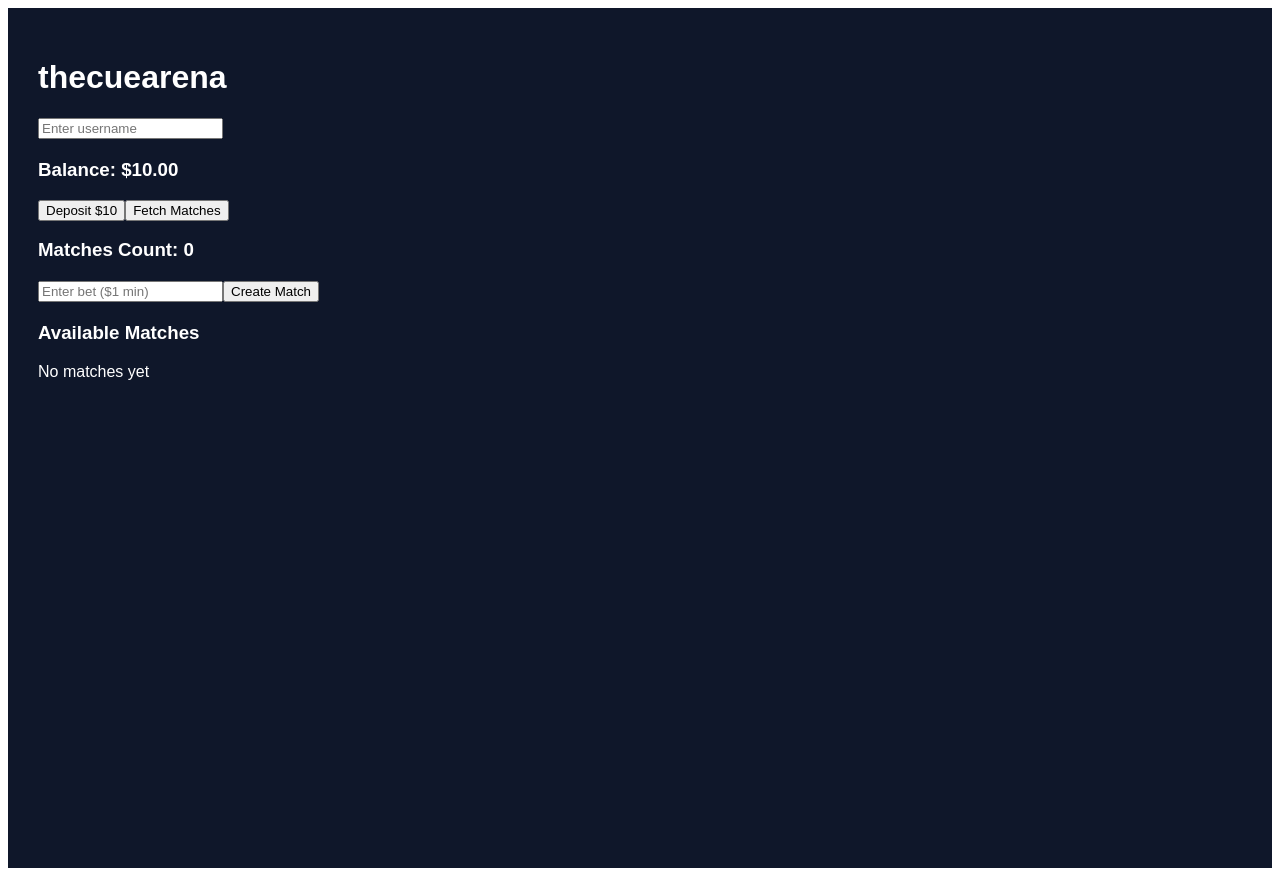
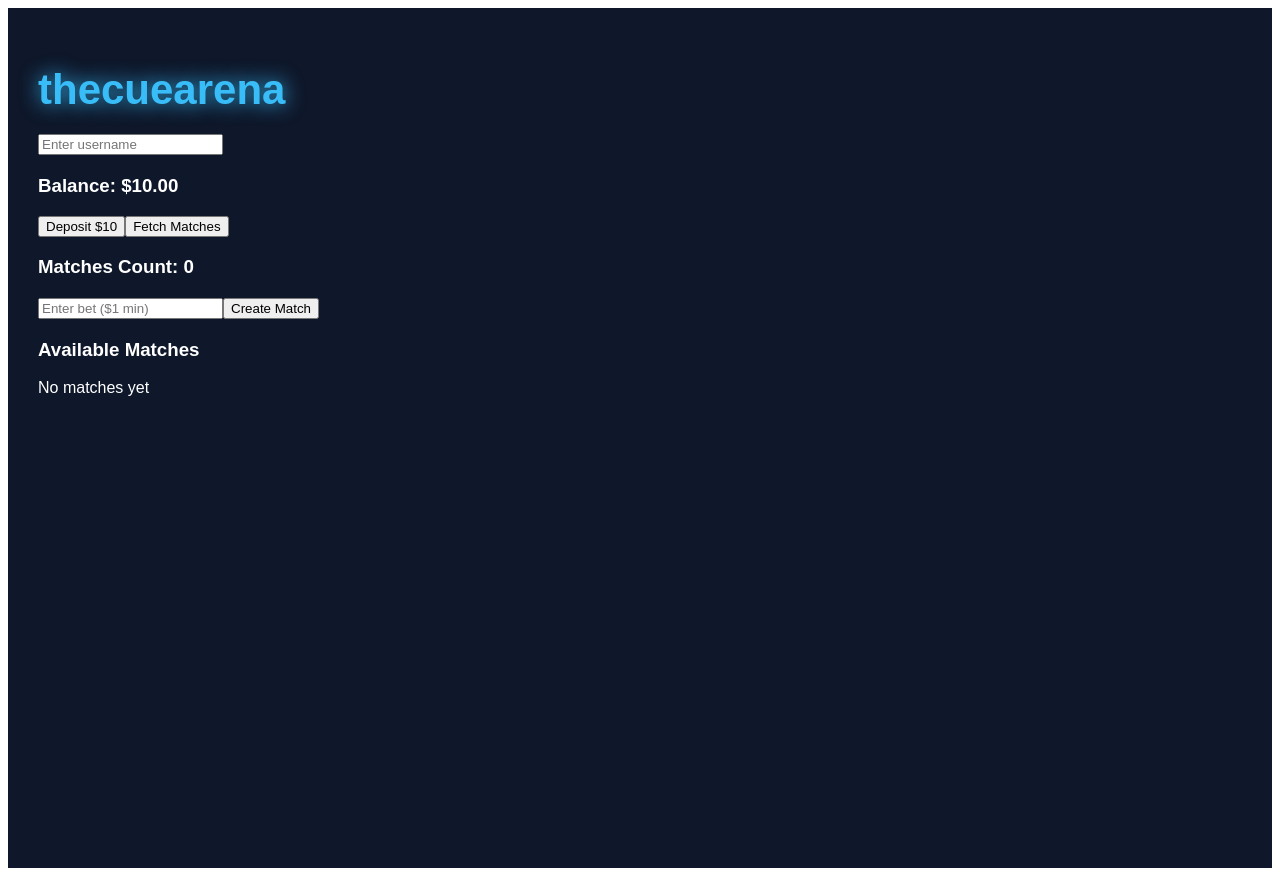
Before and after one commit to tosan1470/thecuearena, a React (Vite) app: page / in a window 1280 px wide. Built offline with nearby package versions, Linux system fonts and the light colour scheme.

Commit message:
Update App.jsx

```diff
--- a/src/App.jsx
+++ b/src/App.jsx
@@ -235,7 +235,17 @@ const handleFetchMatches = async () => {
     color: "white"
   }}
 >
-      <h1>thecuearena</h1>
+      <h1
+  style={{
+    fontSize: "42px",
+    fontWeight: "bold",
+    color: "#38bdf8",
+    marginBottom: "20px",
+    textShadow: "0 0 20px #38bdf8"
+  }}
+>
+  thecuearena
+</h1>
       <div style={{ marginBottom: "20px" }}>
   <input
     type="text"
```
